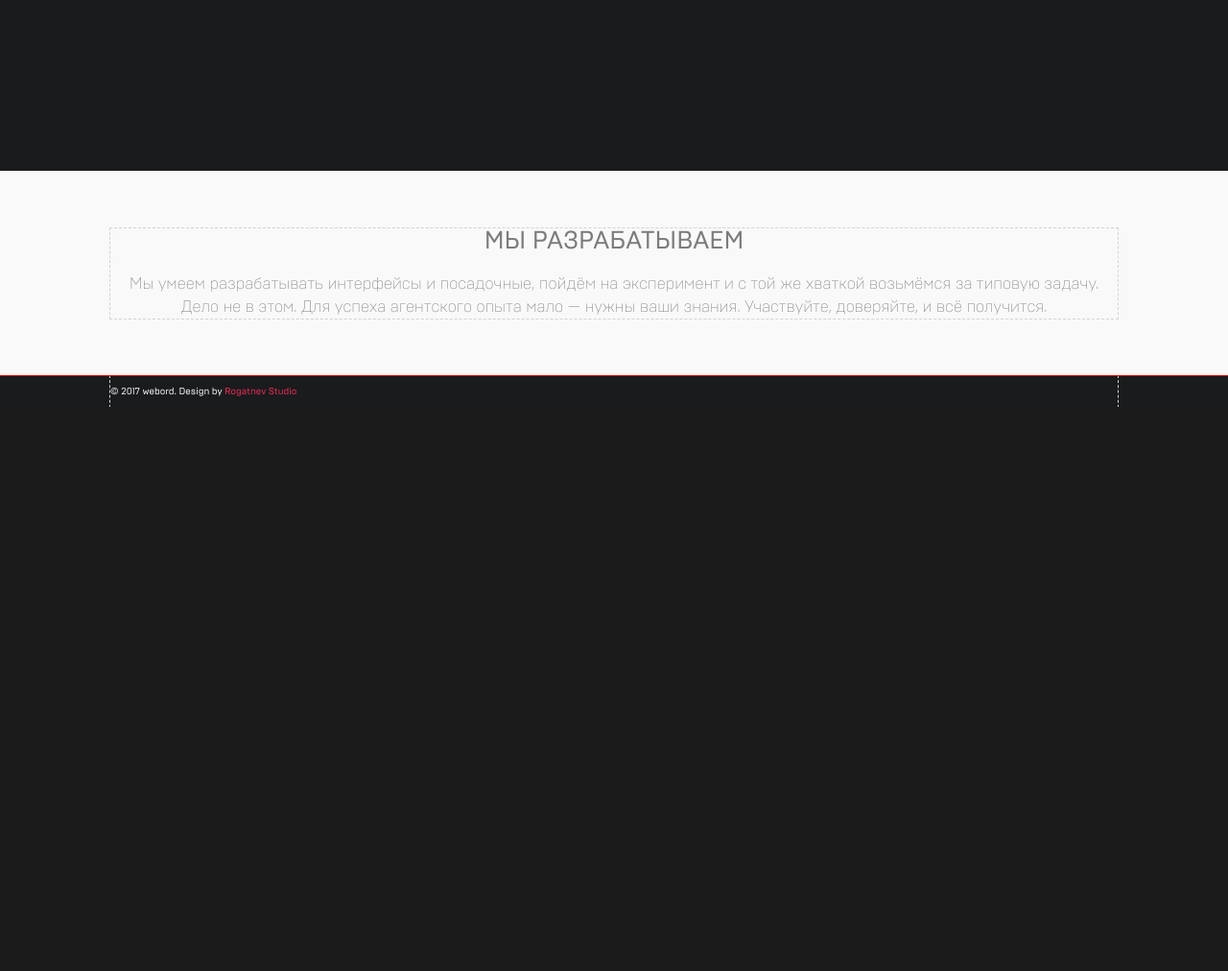
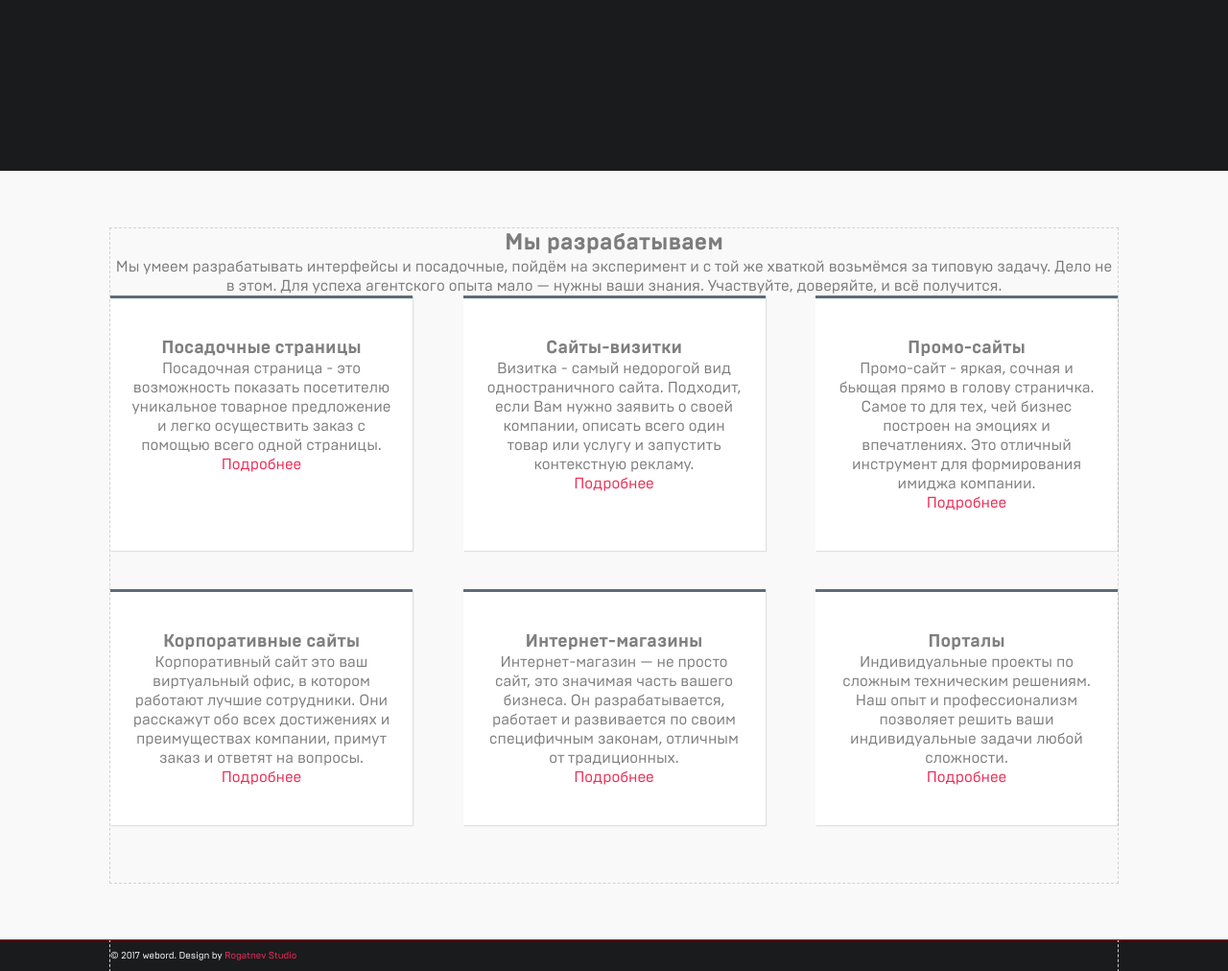
Before and after one commit to rogatnev-nikita/webord, a PHP site: page / in a window 1280 px wide. Shown: the part 622-1634 px from the top of the page at 96% size. Before the commit the page ends 1046 px from the top, so only its background shows below. Run offline with PHP 8.4, Linux system fonts and the light colour scheme.

Commit message:
services block

```diff
--- a/index.html
+++ b/index.html
@@ -74,6 +74,47 @@
         <div class="services__container">
             <h1>Мы разрабатываем</h1>
             <p>Мы умеем разрабатывать интерфейсы и посадочные, пойдём на эксперимент и с той же хваткой возьмёмся за типовую задачу. Дело не в этом. Для успеха агентского опыта мало — нужны ваши знания. Участвуйте, доверяйте, и всё получится.</p>
+
+            <!-- SERVICES ITEMS -->
+            <div class="services__items">
+                <article class="services__item">
+                    <h1>Посадочные страницы</h1>
+                    <p>Посадочная страница - это возможность показать посетителю уникальное товарное предложение и легко осуществить заказ с помощью всего одной страницы.</p>
+                    <a href="#">Подробнее</a>
+                </article>
+
+                <article class="services__item">
+                    <h1>Сайты-визитки</h1>
+                    <p>Визитка - самый недорогой вид одностраничного сайта. Подходит, если Вам нужно заявить о своей компании, описать всего один товар или услугу и запустить контекстную рекламу.</p>
+                    <a href="#">Подробнее</a>
+                </article>
+
+                <article class="services__item">
+                    <h1>Промо-сайты</h1>
+                    <p>Промо-сайт - яркая, сочная и бьющая прямо в голову страничка. Самое то для тех, чей бизнес построен на эмоциях и впечатлениях. Это отличный инструмент для формирования имиджа компании.</p>
+                    <a href="#">Подробнее</a>
+                </article>
+
+                <article class="services__item">
+                    <h1>Корпоративные сайты</h1>
+                    <p>Корпоративный сайт это ваш виртуальный офис, в котором работают лучшие сотрудники. Они расскажут обо всех достижениях и преимуществах компании, примут заказ и ответят на вопросы.</p>
+                    <a href="#">Подробнее</a>
+                </article>
+
+                <article class="services__item">
+                    <h1>Интернет-магазины</h1>
+                    <p>Интернет-магазин — не просто сайт, это значимая часть вашего бизнеса. Он разрабатывается, работает и развивается по своим специфичным законам, отличным от традиционных.</p>
+                    <a href="#">Подробнее</a>
+                </article>
+
+                <article class="services__item">
+                    <h1>Порталы</h1>
+                    <p>Индивидуальные проекты по сложным техническим решениям. Наш опыт и профессионализм позволяет решить ваши индивидуальные задачи любой сложности.</p>
+                    <a href="#">Подробнее</a>
+                </article>
+            </div>
+            <!-- SERVICES ITEMS END -->
+
         </div>
     </section>
     <!-- SERVICES END -->
--- a/less/blocks/services.less
+++ b/less/blocks/services.less
@@ -18,22 +18,30 @@
 	&__container {
 		display: block;
 	}
+}
 
-	h1 {
-		margin-bottom: 20px;
+.services__items {
+	display: flex;
 
-		text-transform: uppercase;
+	margin-bottom: 20px;
 
-		font-size: 26px;
-		font-weight: 400;
-		line-height: 1;
-	}
+	flex-wrap: wrap;
+	justify-content: space-between;
+}
 
-	p {
-		display: block;
+.services__item {
+	position: relative;
 
-		font-size: 17px;
-		font-weight: 200;
-		line-height: 24px;
-	}
+	width: 100%;
+	margin-bottom: 40px;
+	padding: 40px 20px;
+
+	transition: all 0.2s ease-out;
+	text-align: center;
+
+	border-top: 3px solid #5f6c77;
+	background: #ffffff;
+	box-shadow: 1px 1px 1px rgba(0, 0, 0, 0.1);
+
+	flex-basis: 30%;
 }
```
Also changed, not shown: css/style.css (+19 -10 lines), css/style.min.css.
